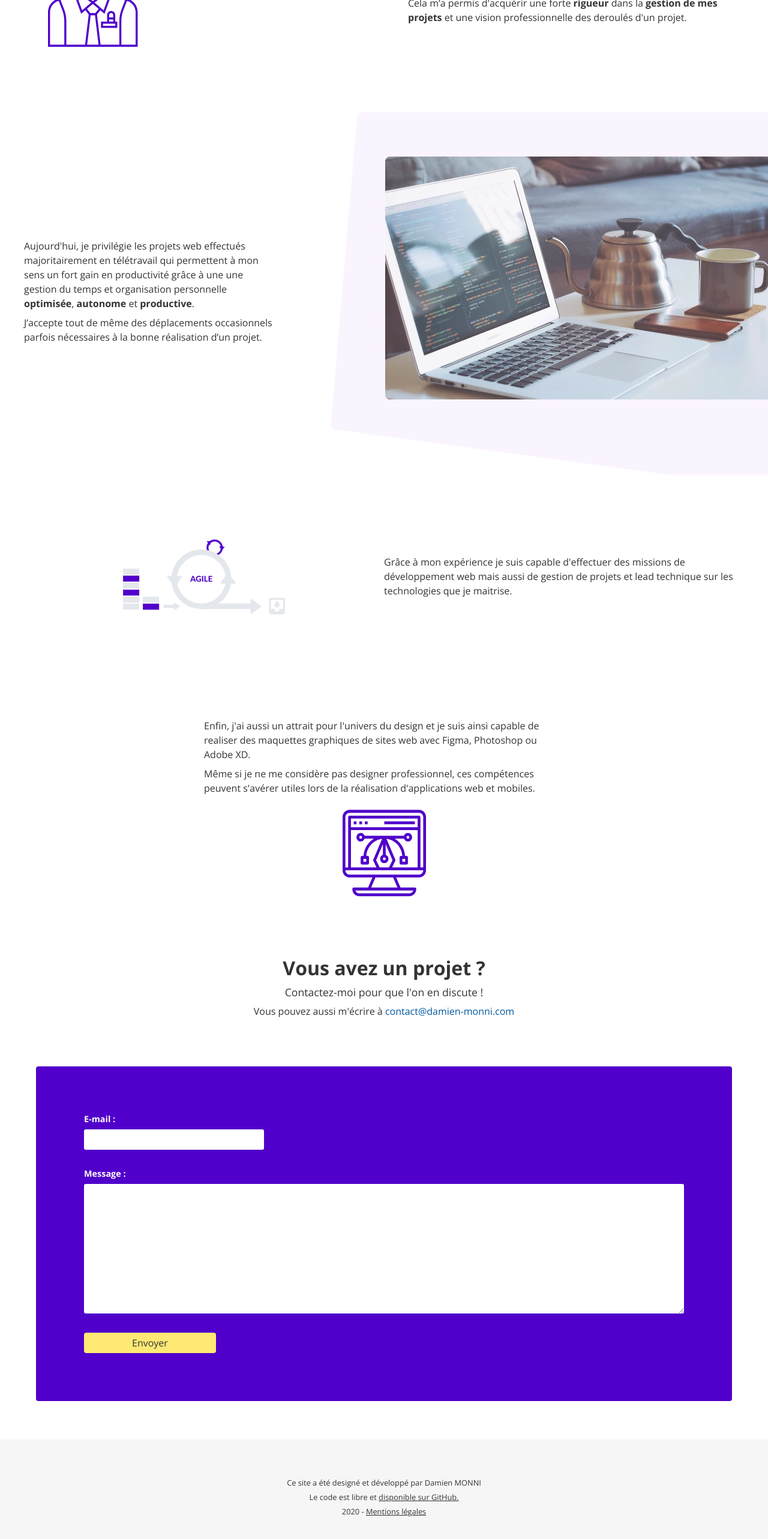
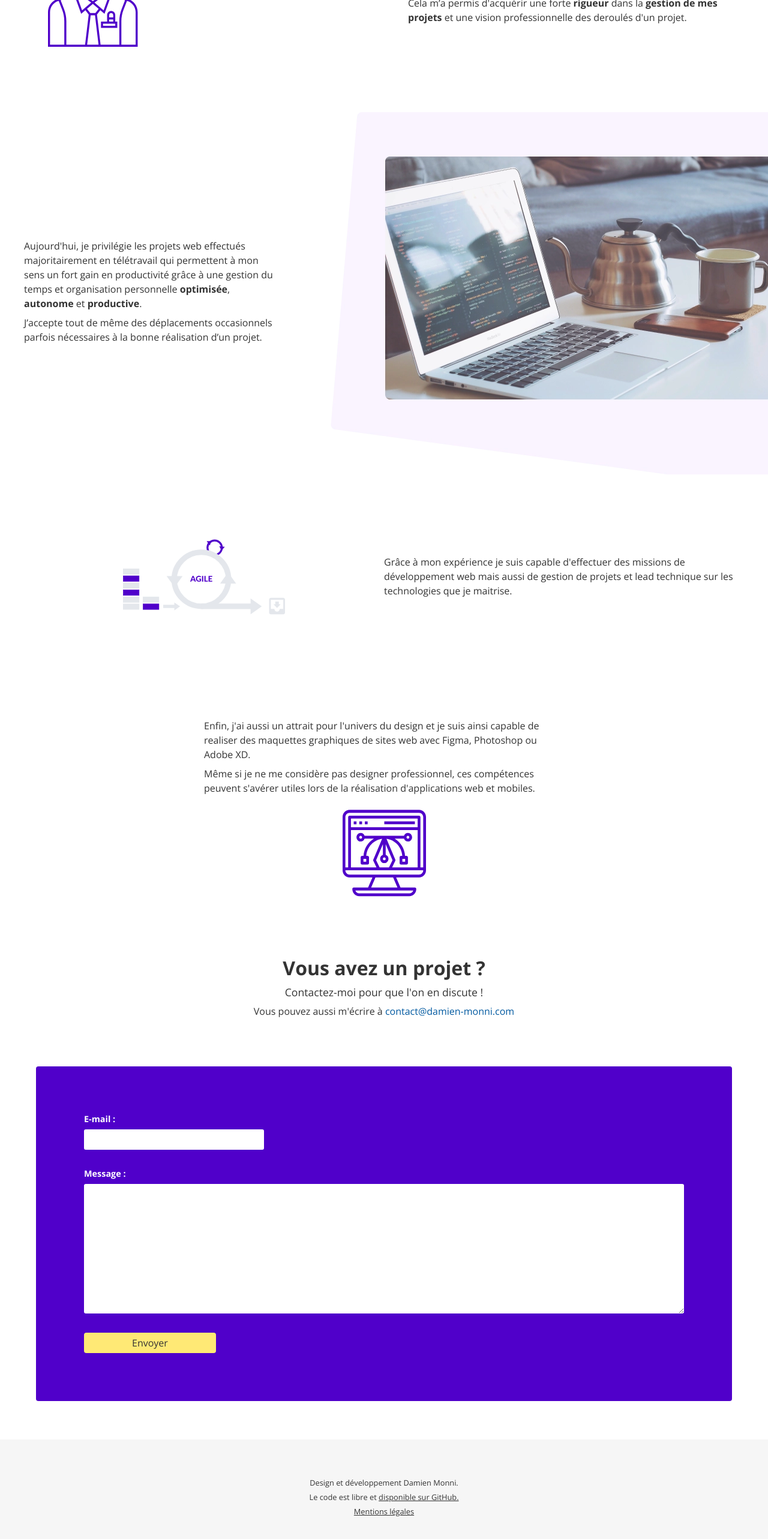
Before and after one commit to damien-monni/damien-monni, a Next.js app: page / in a window 1280 px wide. Shown: the part 1622-4188 px from the top of the page at 60% size. Built offline with nearby package versions, Linux system fonts and the light colour scheme.

Commit message:
Fix typos

```diff
--- a/src/components/Layout/Footer.js
+++ b/src/components/Layout/Footer.js
@@ -6,7 +6,7 @@ import styles from './Footer.module.css';
 const Footer = () => {
   return (
     <footer className={styles.footer}>
-      <p>Ce site a été designé et développé par Damien MONNI</p>
+      <p>Design et développement Damien Monni.</p>
 
       <p>
         Le code est libre et{' '}
@@ -16,7 +16,6 @@ const Footer = () => {
       </p>
 
       <p>
-        2020 -{' '}
         <Link href="/legal">
           <a>Mentions légales</a>
         </Link>
--- a/src/components/Services/Remote.js
+++ b/src/components/Services/Remote.js
@@ -9,7 +9,7 @@ const Remote = () => {
         <p>
           Aujourd'hui, je privilégie les projets web effectués majoritairement
           en télétravail qui permettent à mon sens un fort gain en productivité
-          grâce à une une gestion du temps et organisation personnelle{' '}
+          grâce à une gestion du temps et organisation personnelle{' '}
           <strong>optimisée</strong>, <strong>autonome</strong> et{' '}
           <strong>productive</strong>.
         </p>
--- a/src/styles.css
+++ b/src/styles.css
@@ -53,14 +53,7 @@ figcaption {
 
 html {
   font-size: 16px;
-  scroll-behavior: smooth;
   min-height: 100%;
-}
-
-@media (prefers-reduced-motion: reduce) {
-  html {
-    scroll-behavior: auto;
-  }
 }
 
 html,
```
